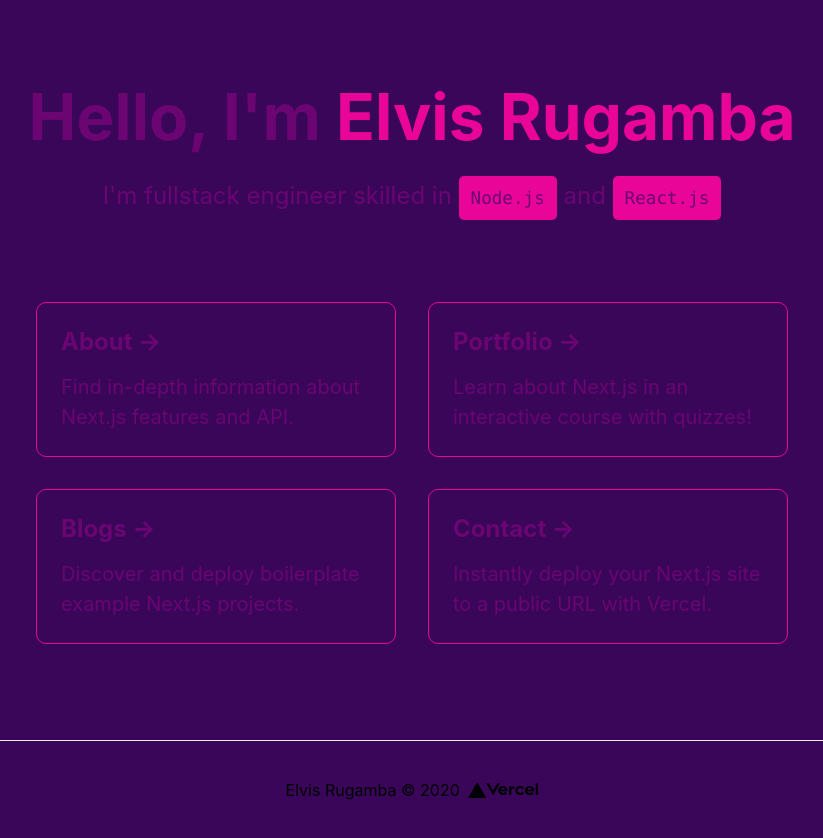
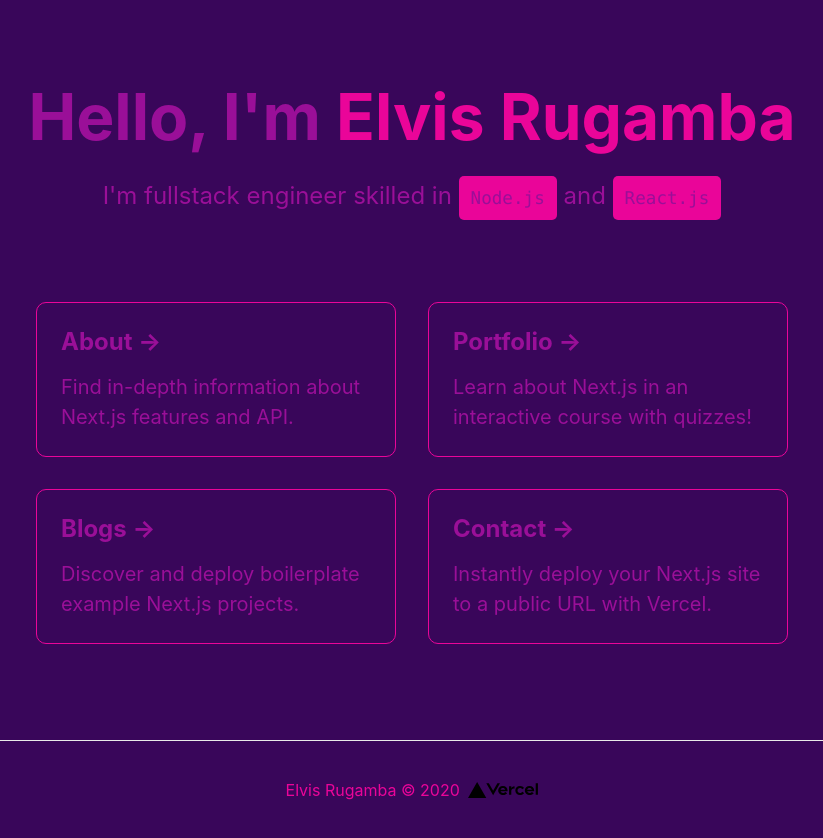
Before and after one commit to Elvis-rugamba/my-portfolio, a Next.js app: page / in a window 1280 px wide. Shown: the whole page, without its empty margins (228-1051 px from the left). Built offline with nearby package versions, Linux system fonts and the light colour scheme.

Commit message:
Update Home.module.css

```diff
--- a/styles/Home.module.css
+++ b/styles/Home.module.css
@@ -34,6 +34,7 @@
   display: flex;
   justify-content: center;
   align-items: center;
+  color: #ea0599;
 }
 
 .title a {
@@ -56,7 +57,7 @@
 .title,
 .description {
   text-align: center;
-  color: #6a0572;
+  color: #9a0f98;
 }
 
 .description {
@@ -88,7 +89,7 @@
   flex-basis: 45%;
   padding: 1.5rem;
   text-align: left;
-  color: #6a0572;
+  color: #9a0f98;
   text-decoration: none;
   border: 1px solid #ea0599;
   border-radius: 10px;
```
